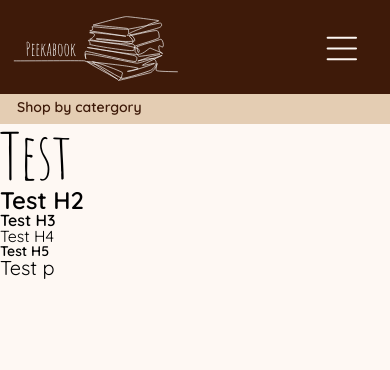
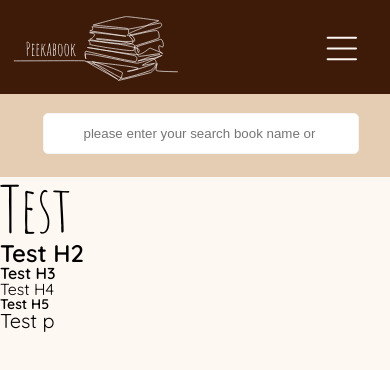
Before and after one commit to ZeptoFarad/book-app-summative, a Vue app in the folder front/: page / in a window 390 px wide. Shown: the top 370 px of the page. Built offline with nearby package versions, Linux system fonts and the light colour scheme.

Commit message:
06042023a7

```diff
--- a/front/src/components/Header.vue
+++ b/front/src/components/Header.vue
@@ -184,7 +184,9 @@
         margin: 0px 20px 0px 0px;
         display: block;
     }
-    .header-box2-
+    .header-box2-catle{
+        display: none;
+    }
     .search-box2{
     display: block;
         margin: 13px auto;
```
